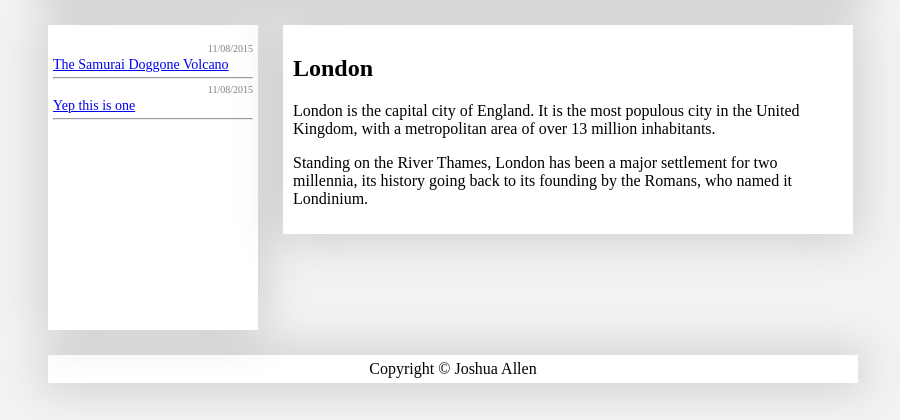
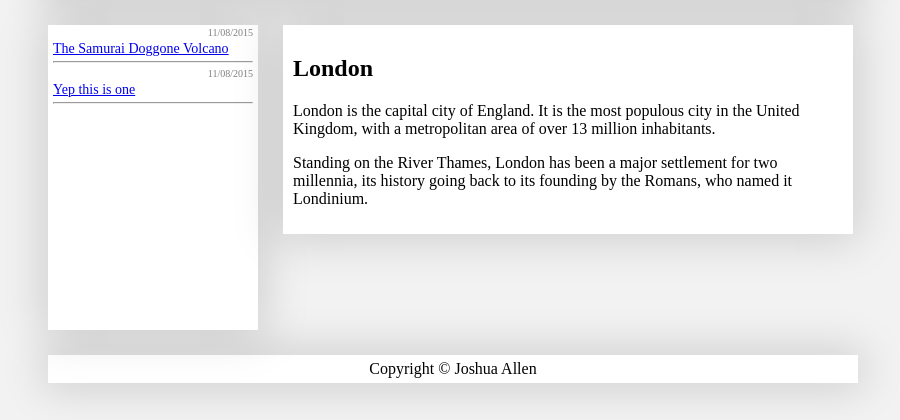
Before and after one commit to Joshua-Allen/Joshua-Allen.github.io, a PHP site: page / in a window 1280 px wide. Shown: the part 88-508 px from the top of the page, without its empty margins (187-1087 px from the left). Run offline with PHP 8.4, Linux system fonts and the light colour scheme; some libraries are stand-ins or nearby versions.

Commit message:
I'm dumb

```diff
--- a/css/test.css
+++ b/css/test.css
@@ -60,8 +60,7 @@ body {
 }
 
 #postList {
-
-	margin-top: = 0px;
+	margin: 0px;
 	padding: 0px;
 	line-height: 15px;
 }
```
